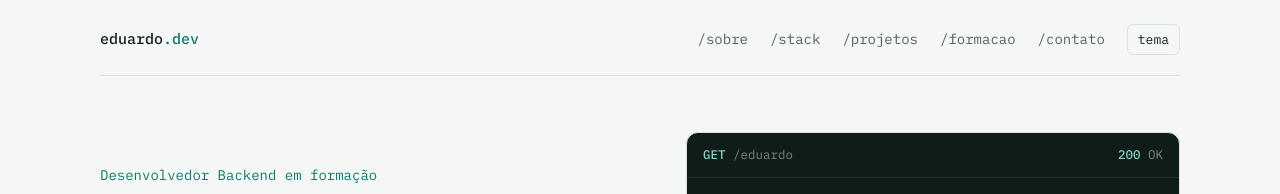
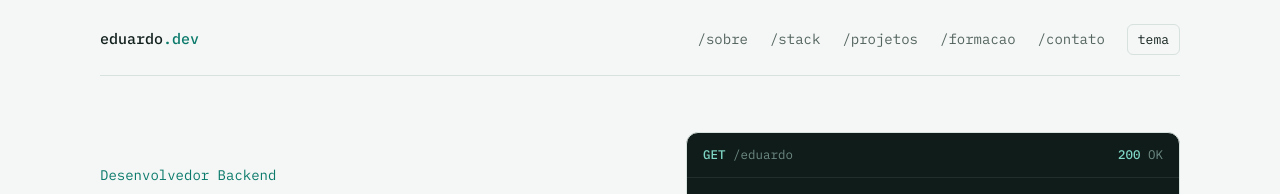
Before and after one commit to eduardolopes79/eduardolopes79.github.io, a plain HTML site: page index.html in a window 1280 px wide. Shown: the top 194 px of the page. Drawn offline with nearby package versions, Linux system fonts and the light colour scheme.

Commit message:
Update text

```diff
--- a/index.html
+++ b/index.html
@@ -178,7 +178,7 @@ footer { border-top: 1px solid var(--line); padding-top: 22px; display: flex; ju
   <main id="inicio">
     <div class="hero">
       <div>
-        <p class="eyebrow">Desenvolvedor Backend em formação</p>
+        <p class="eyebrow">Desenvolvedor Backend</p>
         <h1>Eduardo Lopes</h1>
         <p class="lead">Estudo Análise e Desenvolvimento de Sistemas e construo APIs com Python, FastAPI e PostgreSQL. Meu objetivo é atuar como programador Backend.</p>
       </div>
```
